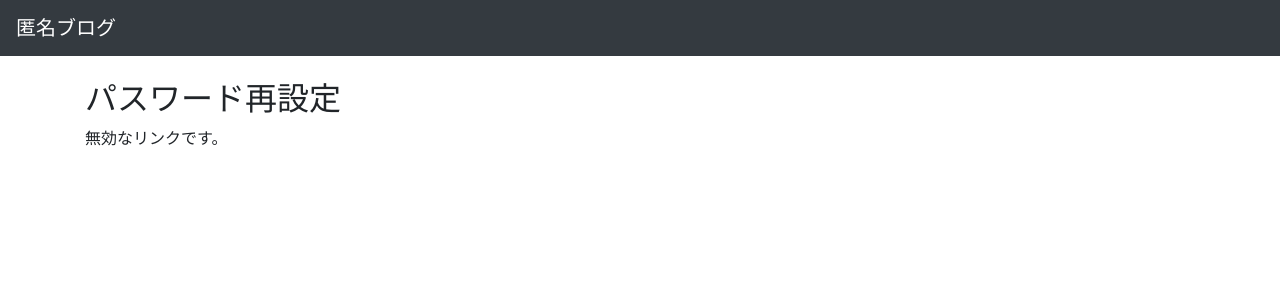
After one commit to yoshimitakuto/pj_blog, a Django app: template blog/templates/registration/password_reset_confirm.html in a window 1280 px wide. The commit adds this page. Shown: the top 300 px of the page. Run offline with Django 4.2, Linux system fonts and the light colour scheme; the template is opened without the code that fills it, so the values that code supplies are empty; some libraries are stand-ins or nearby versions.

Commit message:
add password_reset and change function

```diff
--- a/blog/templates/blog/post_list.html
+++ b/blog/templates/blog/post_list.html
@@ -12,4 +12,6 @@
 <p><a href='{% url "IndexForm" %}'>置換機能</a></p>
 
 <p><a href="{% url 'logout' %}">ログアウト</a></p>
+<p><a href="{% url 'password_change' %}">パスワード変更</a></p>
+<p><a href="{% url 'password_reset' %}">パスワードを忘れてしまった場合</a></p>
 {% endblock %}
--- /dev/null
+++ b/blog/templates/registration/password_change_done.html
@@ -0,0 +1,6 @@
+{% extends 'blog/base.html' %}
+{% block main %}
+<h2>パスワード変更完了</h2>
+<p>パスワードの変更が完了しました。</p>
+<a href="{% url 'login' %}">ログイン</a>
+{% endblock %}
--- /dev/null
+++ b/blog/templates/registration/password_reset_complete.html
@@ -0,0 +1,6 @@
+{% extends "blog/base.html" %}
+{% block main %}
+<h2>パスワード再設定完了</h2>
+<p>パスワードの再設定が完了しました。</p>
+<p><a href="{% url 'login' %}">ログイン</a></p>
+{% endblock %}
--- /dev/null
+++ b/blog/templates/registration/password_reset_confirm.html
@@ -0,0 +1,11 @@
+{% extends 'blog/base.html' %}
+{% block main %}
+<h2>パスワード再設定</h2>
+
+{% if validlink %}
+    {% include 'blog/_form.html' with submit_label='変更' %}
+{% else %}
+    <p>無効なリンクです。</p>
+{% endif %}
+
+{% endblock %}
--- /dev/null
+++ b/blog/templates/registration/password_reset_done.html
@@ -0,0 +1,5 @@
+{% extends 'blog/base.html' %}
+{% block main %}
+<h2>パスワード再設定メール送信完了</h2>
+<p>パスワード再設定メールを送信しました。</p>
+{% endblock %}
--- /dev/null
+++ b/blog/templates/registration/password_reset_form.html
@@ -0,0 +1,5 @@
+{% extends 'blog/base.html' %}
+{% block main %}
+<h2>パスワード再設定</h2>
+{% include "blog/_form.html" with submit_label="送信" %}
+{% endblock %}
--- a/config/settings.py
+++ b/config/settings.py
@@ -31,14 +31,13 @@ ALLOWED_HOSTS = ['*']
 # Application definition
 
 INSTALLED_APPS = [
-    # 'registration',
+    'blog',
     'django.contrib.admin',
     'django.contrib.auth',
     'django.contrib.contenttypes',
     'django.contrib.sessions',
     'django.contrib.messages',
     'django.contrib.staticfiles',
-    'blog',
 ]
 
 MIDDLEWARE = [
```
Also changed, not shown: blog/urls.py (+10 -1 lines), db.sqlite3, 1 other file.
